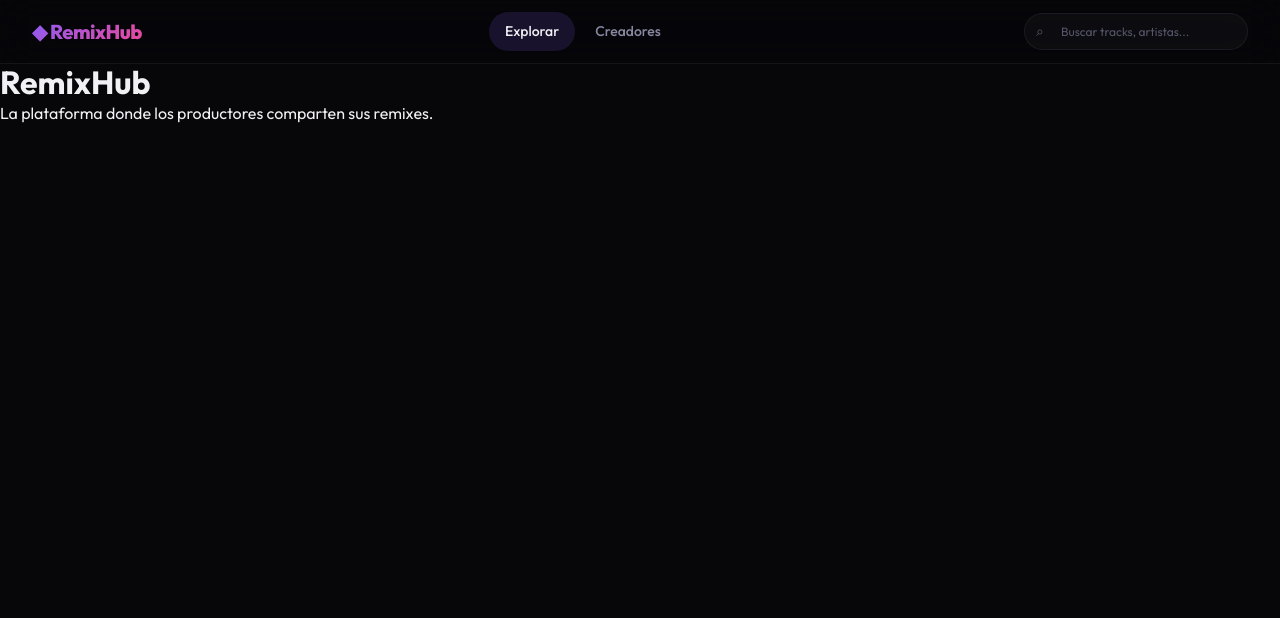
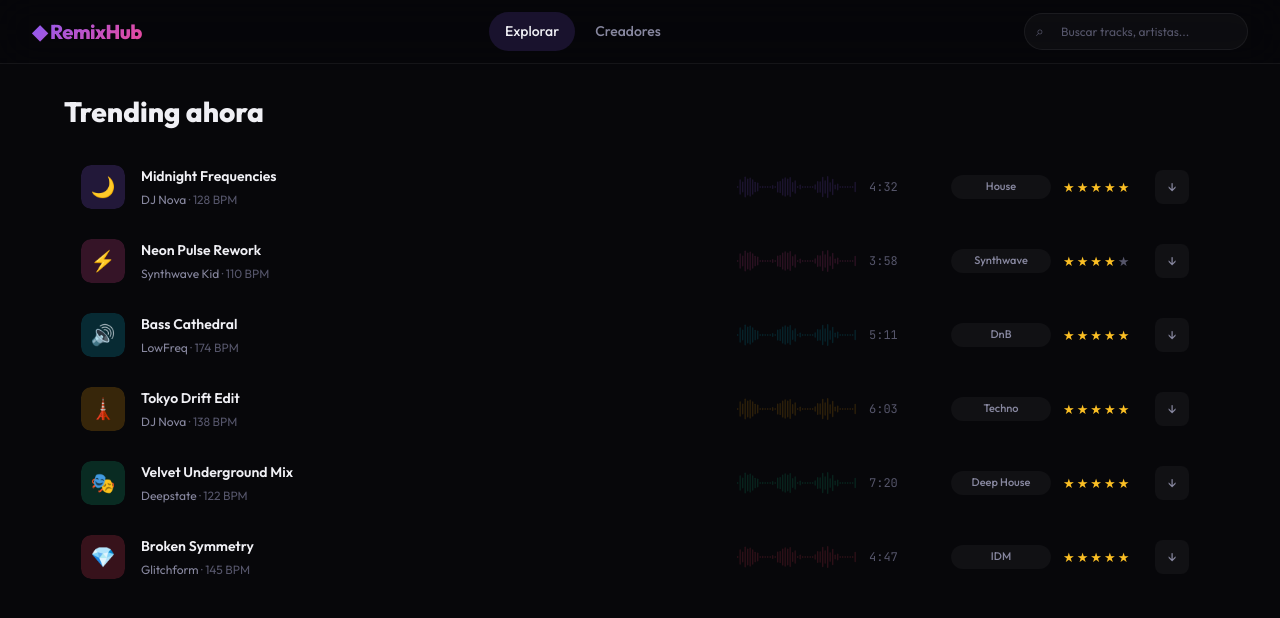
Before and after one commit to Marcus-dev-31/remixapp, a Next.js app: page / in a window 1280 px wide. Shown: the top 618 px of the page. Built offline with nearby package versions, Linux system fonts and the light colour scheme.

Commit message:
feat: complete phase 4 domain components
- TrackRow: mobile first grid, play/download/rating handlers
- TrackList: shared state for playing, ratings and downloads
- CreatorCard: accent bar, toLocaleString formatting
- NowPlayingBar: fixed bottom bar, spinning cover, slide up animation

```diff
--- a/app/page.tsx
+++ b/app/page.tsx
@@ -1,8 +1,18 @@
-export default function HomePage() {
+'use client';
+
+import { TRACKS, CREATORS } from '@/lib/mock-data';
+import TrackList from '@/components/TrackList/TrackList';
+
+export default function Home() {
   return (
-    <main>
-      <h1>RemixHub</h1>
-      <p>La plataforma donde los productores comparten sus remixes.</p>
+    <main style={{ maxWidth: '75rem', margin: '0 auto', padding: '2rem 1.5rem' }}>
+      <h1 style={{ marginBottom: '1.5rem', fontSize: '1.75rem', fontWeight: 800 }}>
+        Trending ahora
+      </h1>
+      <TrackList
+        tracks={TRACKS}
+        onArtistClick={(creator) => console.log(creator)}
+      />
     </main>
   );
 }
--- /dev/null
+++ b/components/NowPlayingBar/NowPlayingBar.module.css
@@ -0,0 +1,129 @@
+.bar {
+  position: fixed;
+  bottom: 0;
+  left: 0;
+  right: 0;
+  z-index: var(--z-player);
+  height: var(--player-height);
+  padding: 0 var(--space-4);
+  display: flex;
+  align-items: center;
+  gap: var(--space-3);
+  background: rgba(13, 13, 20, 0.92);
+  backdrop-filter: blur(24px) saturate(1.5);
+  border-top: 1px solid var(--color-border);
+  animation: slideUp 0.3s ease both;
+}
+
+@keyframes slideUp {
+  from {
+    opacity: 0;
+    transform: translateY(100%);
+  }
+  to {
+    opacity: 1;
+    transform: translateY(0);
+  }
+}
+
+.cover {
+  width: 44px;
+  height: 44px;
+  border-radius: var(--radius-md);
+  display: flex;
+  align-items: center;
+  justify-content: center;
+  font-size: 22px;
+  flex-shrink: 0;
+}
+
+.spinning {
+  display: inline-block;
+  animation: spin 4s linear infinite;
+}
+
+@keyframes spin {
+  to {
+    transform: rotate(360deg);
+  }
+}
+
+.info {
+  flex: 1;
+  min-width: 0;
+}
+
+.title {
+  font-size: var(--text-sm);
+  font-weight: 600;
+  white-space: nowrap;
+  overflow: hidden;
+  text-overflow: ellipsis;
+  color: var(--color-text-primary);
+}
+
+.artist {
+  font-size: var(--text-xs);
+  color: var(--color-text-muted);
+}
+
+.waveform {
+  display: none;
+  flex: 2;
+  min-width: 120px;
+}
+
+.controls {
+  display: flex;
+  align-items: center;
+  gap: var(--space-2);
+}
+
+.btn {
+  width: 36px;
+  height: 36px;
+  border-radius: var(--radius-full);
+  background: rgba(255, 255, 255, 0.06);
+  color: var(--color-text-primary);
+  display: flex;
+  align-items: center;
+  justify-content: center;
+  transition: background var(--transition-fast);
+  font-size: 14px;
+  flex-shrink: 0;
+}
+
+.btn:hover {
+  background: rgba(255, 255, 255, 0.12);
+}
+
+.btnMain {
+  width: 40px;
+  height: 40px;
+  background: var(--color-accent);
+  font-size: 16px;
+}
+
+.btnMain:hover {
+  background: var(--color-accent-hover);
+}
+
+.rating {
+  display: none;
+  align-items: center;
+}
+
+@media (min-width: 768px) {
+  .bar {
+    padding: 0 var(--space-8);
+    gap: var(--space-4);
+  }
+
+  .waveform {
+    display: flex;
+  }
+
+  .rating {
+    display: flex;
+  }
+}
--- /dev/null
+++ b/components/TrackList/TrackList.module.css
@@ -0,0 +1,12 @@
+.list {
+  display: flex;
+  flex-direction: column;
+  gap: var(--space-1);
+}
+
+.empty {
+  padding: var(--space-8) var(--space-6);
+  text-align: center;
+  color: var(--color-text-muted);
+  font-size: var(--text-sm);
+}
--- /dev/null
+++ b/components/TrackList/TrackList.tsx
@@ -0,0 +1,57 @@
+"use client";
+
+import { useState } from "react";
+import type { Track, Creator } from "@/types";
+import TrackRow from "@/components/TrackRow/TrackRow";
+import styles from "./TrackList.module.css";
+
+interface TrackListProps {
+  tracks: Track[];
+  onArtistClick?: (creator: Creator) => void;
+  emptyMessage?: string;
+}
+
+export default function TrackList({
+  tracks,
+  onArtistClick,
+  emptyMessage = "No hay tracks para mostrar",
+}: TrackListProps) {
+
+  const [playing, setPlaying] = useState<string | null>(null);
+  const [ratings, setRatings] = useState<Record<string, number>>({});
+  const [downloaded, setDownloaded] = useState<Record<string, boolean>>({});
+
+  const handlePlay = (id: string) => {
+    setPlaying((prev) => (prev === id ? null : id));
+  };
+
+  const handleDownload = (track: Track) => {
+    setDownloaded((prev) => ({ ...prev, [track.id]: true }));
+  };
+
+  const handleRating = (id: string, score: number) => {
+    setRatings((prev) => ({ ...prev, [id]: score }));
+  };
+
+  if (tracks.length === 0) {
+    return <div className={styles.empty}>{emptyMessage}</div>;
+  }
+
+  return (
+    <div className={styles.list}>
+      {tracks.map((track) => (
+        <TrackRow
+          key={track.id}
+          track={track}
+          playing={playing === track.id}
+          onPlay={handlePlay}
+          onDownload={handleDownload}
+          onRating={handleRating}
+          downloaded={downloaded[track.id] ?? false}
+          rating={ratings[track.id] ?? track.rating}
+          onArtistClick={onArtistClick}
+        />
+      ))}
+    </div>
+  );
+}
--- a/components/Waveform/Waveform.tsx
+++ b/components/Waveform/Waveform.tsx
@@ -20,7 +20,7 @@ export default function Waveform({
       const wave = Math.sin(i * 0.4) * 0.5;
       const detail = Math.abs(Math.sin(i * 1.7)) * 0.5;
       const maxH = small ? 24 : 36;
-      return Math.max(3, (wave + detail) * maxH);
+      return Math.round(Math.max(3, (wave + detail) * maxH) * 100) / 100;
     });
   }, [bars, small]);
 
@@ -40,14 +40,12 @@ export default function Waveform({
           <rect
             key={i}
             x={i * 4}
-            y={height / 2 - barHeight / 2}
+            y={Math.round((height / 2 - barHeight / 2) * 100) / 100}
             width={2.2}
             height={barHeight}
             rx={1.1}
             fill={fill}
-            style={{
-              transition: 'fill 0.3s ease',
-            }}
+            style={{ transition: 'fill 0.3s ease' }}
           />
         );
       })}
```
Also changed, not shown: components/CreatorCard/CreatorCard.module.css (added, +57 -0 lines), components/CreatorCard/CreatorCard.tsx (added, +26 -0 lines), components/NowPlayingBar/NowPlayingBar.tsx (added, +61 -0 lines).
